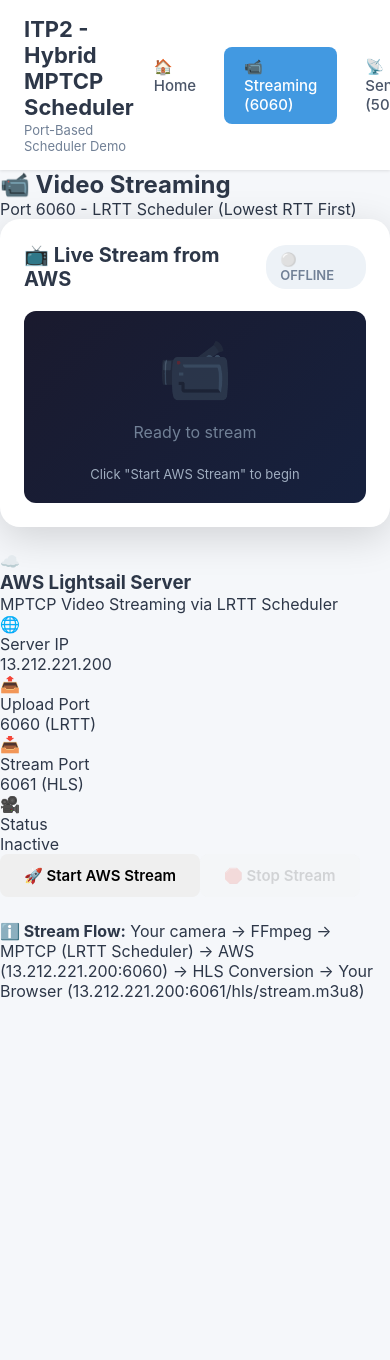
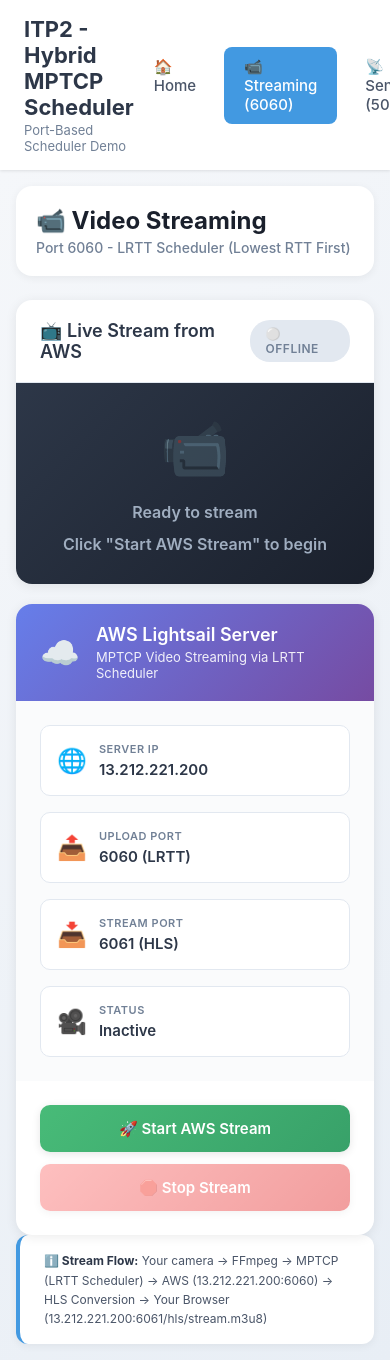
Before and after one commit to vigneshNagamuthu/Multi-RAT-Web-Application, a React (Create React App) app in the folder frontend/: page /streaming in a window 390 px wide. Shown: the top 1360 px of the page. Before the commit the page ends 1001 px from the top, so only its background shows below. Built offline with nearby package versions, Linux system fonts and the light colour scheme; no server answers.

Commit message:
Cleaner design for video stream page

```diff
--- a/frontend/src/pages/StreamingPage.css
+++ b/frontend/src/pages/StreamingPage.css
@@ -1,68 +1,115 @@
-/* ... keep all previous CSS ... */
+/* Streaming Page Container */
+.streaming-page {
+  min-height: 100vh;
+  background: linear-gradient(135deg, #f5f7fa 0%, #e8eef5 100%);
+  padding: 24px;
+}
+
+.streaming-container {
+  max-width: 1400px;
+  margin: 0 auto;
+}
+
+/* Page Header */
+.page-header {
+  background: white;
+  border-radius: 16px;
+  padding: 24px 32px;
+  margin-bottom: 24px;
+  box-shadow: 0 2px 8px rgba(0, 0, 0, 0.06);
+  animation: fadeInDown 0.5s ease;
+}
+
+.header-content {
+  display: flex;
+  justify-content: space-between;
+  align-items: center;
+}
+
+.header-left h2 {
+  font-size: 28px;
+  font-weight: 700;
+  color: #1a202c;
+  margin: 0 0 4px 0;
+}
+
+.header-left p {
+  font-size: 14px;
+  color: #718096;
+  margin: 0;
+  font-weight: 500;
+}
 
 /* Content Grid - Full Layout */
 .content-grid-full {
   display: grid;
-  grid-template-columns: 1fr 400px;
-  gap: 32px;
-  margin-bottom: 24px;
-  animation: fadeInUp 0.6s ease 0.2s both;
+  grid-template-columns: 1fr;
+  gap: 24px;
+  animation: fadeInUp 0.6s ease;
 }
 
 .video-section {
   display: flex;
   flex-direction: column;
-  gap: 24px;
-}
-
-.metrics-section {
-  display: flex;
-  flex-direction: column;
+  gap: 20px;
 }
 
 /* Video Card */
 .video-card {
   background: white;
-  border-radius: 20px;
-  padding: 24px;
-  box-shadow: 0 10px 40px rgba(0, 0, 0, 0.15);
+  border-radius: 16px;
+  padding: 0;
+  box-shadow: 0 2px 12px rgba(0, 0, 0, 0.08);
+  overflow: hidden;
+  transition: box-shadow 0.3s ease;
+}
+
+.video-card:hover {
+  box-shadow: 0 4px 20px rgba(0, 0, 0, 0.12);
 }
 
 .video-header {
   display: flex;
   justify-content: space-between;
   align-items: center;
-  margin-bottom: 20px;
+  padding: 20px 24px;
+  border-bottom: 1px solid #e2e8f0;
 }
 
 .video-header h3 {
-  font-size: 20px;
-  font-weight: 700;
+  font-size: 18px;
+  font-weight: 600;
   color: #2d3748;
+  margin: 0;
 }
 
 .video-status-badge {
-  padding: 6px 14px;
+  padding: 6px 16px;
   border-radius: 20px;
-  font-size: 13px;
+  font-size: 12px;
   font-weight: 600;
+  letter-spacing: 0.5px;
 }
 
 .video-status-badge.live {
-  background: linear-gradient(135deg, #fed7d7, #fc8181);
-  color: #742a2a;
+  background: #fed7d7;
+  color: #c53030;
   animation: pulse 2s infinite;
 }
 
+.video-status-badge.loading {
+  background: #fef3c7;
+  color: #92400e;
+}
+
 .video-status-badge.offline {
-  background: #edf2f7;
+  background: #e2e8f0;
   color: #718096;
 }
 
 /* Video Container */
 .video-container {
   background: #000;
-  border-radius: 12px;
   aspect-ratio: 16 / 9;
   overflow: hidden;
   position: relative;
@@ -76,171 +123,367 @@
   display: block;
 }
 
-.video-placeholder,
 .video-placeholder-offline {
   width: 100%;
   height: 100%;
   display: flex;
+  flex-direction: column;
   align-items: center;
   justify-content: center;
-  background: linear-gradient(135deg, #1a1a2e 0%, #16213e 100%);
-}
-
-.placeholder-content {
-  text-align: center;
-  color: white;
-  padding: 40px;
-}
-
-.streaming-animation {
-  position: relative;
-  width: 120px;
-  height: 120px;
-  margin: 0 auto 30px;
-}
-
-.pulse-circle {
-  position: absolute;
-  top: 50%;
-  left: 50%;
-  transform: translate(-50%, -50%);
-  width: 40px;
-  height: 40px;
-  border: 3px solid #48bb78;
-  border-radius: 50%;
-  animation: pulse-animation 2s ease-out infinite;
-}
-
-.pulse-circle.delay-1 {
-  animation-delay: 0.5s;
-}
-
-.pulse-circle.delay-2 {
-  animation-delay: 1s;
-}
-
-@keyframes pulse-animation {
-  0% {
-    width: 40px;
-    height: 40px;
-    opacity: 1;
-  }
-  100% {
-    width: 120px;
-    height: 120px;
-    opacity: 0;
-  }
-}
-
-.placeholder-content h4 {
-  font-size: 24px;
-  margin-bottom: 12px;
-  color: #fff;
-}
-
-.placeholder-content p {
-  font-size: 16px;
-  color: #a0aec0;
-  margin-bottom: 24px;
-}
-
-.stream-path {
-  display: flex;
-  align-items: center;
-  justify-content: center;
+  background: linear-gradient(135deg, #2d3748 0%, #1a202c 100%);
   gap: 12px;
-  margin: 24px 0;
-  padding: 16px;
-  background: rgba(255, 255, 255, 0.05);
-  border-radius: 8px;
-  flex-wrap: wrap;
-}
-
-.path-item {
-  padding: 8px 16px;
-  background: rgba(102, 126, 234, 0.2);
-  border-radius: 6px;
-  font-size: 13px;
-  font-weight: 600;
-  color: #90cdf4;
-}
-
-.path-arrow {
-  font-size: 20px;
-  color: #667eea;
-}
-
-.view-instructions {
-  margin-top: 24px;
-  padding: 20px;
-  background: rgba(237, 137, 54, 0.1);
-  border: 2px solid rgba(237, 137, 54, 0.3);
-  border-radius: 8px;
-  text-align: left;
-}
-
-.view-instructions strong {
-  color: #fbd38d;
-}
-
-.view-instructions code {
-  display: block;
-  background: rgba(0, 0, 0, 0.3);
-  padding: 12px;
-  border-radius: 6px;
-  font-family: 'Monaco', 'Courier New', monospace;
-  font-size: 14px;
-  color: #68d391;
-  margin: 12px 0;
-  word-break: break-all;
-}
-
-.instruction-note {
-  font-size: 13px;
-  color: #cbd5e0;
-  margin-top: 12px;
-}
-
-.instruction-note code {
-  display: inline;
-  padding: 2px 6px;
-  background: rgba(0, 0, 0, 0.3);
-  border-radius: 4px;
-  color: #68d391;
-}
-
-.video-placeholder-offline {
-  flex-direction: column;
-  gap: 16px;
   color: #718096;
 }
 
 .offline-icon {
-  font-size: 60px;
-  opacity: 0.3;
+  font-size: 56px;
+  opacity: 0.4;
+  margin-bottom: 8px;
+}
+
+.video-placeholder-offline p {
+  margin: 0;
+  font-size: 16px;
+  font-weight: 600;
+  color: #a0aec0;
+}
+
+.offline-subtext {
+  font-size: 13px;
+  color: #718096;
+  margin-top: 4px;
+}
+
+/* Video Loading Overlay */
+.video-loading-overlay {
+  position: absolute;
+  top: 0;
+  left: 0;
+  right: 0;
+  bottom: 0;
+  background: rgba(0, 0, 0, 0.85);
+  display: flex;
+  flex-direction: column;
+  align-items: center;
+  justify-content: center;
+  gap: 16px;
+  z-index: 10;
+}
+
+.loading-spinner {
+  width: 48px;
+  height: 48px;
+  border: 4px solid rgba(255, 255, 255, 0.1);
+  border-top-color: #4299e1;
+  border-radius: 50%;
+  animation: spin 1s linear infinite;
+}
+
+@keyframes spin {
+  to { transform: rotate(360deg); }
+}
+
+.video-loading-overlay p {
+  color: #e2e8f0;
+  font-size: 15px;
+  font-weight: 500;
+  margin: 0;
+}
+
+.loading-subtext {
+  font-size: 13px;
+  color: #a0aec0;
+}
+
+/* Video Error Overlay */
+.video-error-overlay {
+  position: absolute;
+  top: 0;
+  left: 0;
+  right: 0;
+  bottom: 0;
+  background: rgba(0, 0, 0, 0.9);
+  display: flex;
+  flex-direction: column;
+  align-items: center;
+  justify-content: center;
+  gap: 16px;
+  z-index: 10;
+  padding: 24px;
+}
+
+.error-icon {
+  font-size: 48px;
+}
+
+.video-error-overlay p {
+  color: #fed7d7;
+  font-size: 15px;
+  text-align: center;
+  margin: 0;
+  max-width: 400px;
+}
+
+.retry-btn {
+  margin-top: 8px;
+  padding: 10px 24px;
+  background: #4299e1;
+  color: white;
+  border: none;
+  border-radius: 8px;
+  font-size: 14px;
+  font-weight: 600;
+  cursor: pointer;
+  transition: all 0.2s ease;
+}
+
+.retry-btn:hover {
+  background: #3182ce;
+  transform: translateY(-1px);
+}
+
+/* Video Info Badges */
+.video-info {
+  padding: 16px 24px;
+  background: #f7fafc;
+  border-top: 1px solid #e2e8f0;
+  display: flex;
+  gap: 12px;
+  flex-wrap: wrap;
+}
+
+.info-badge {
+  padding: 6px 12px;
+  background: white;
+  border: 1px solid #e2e8f0;
+  border-radius: 6px;
+  font-size: 12px;
+  font-weight: 600;
+  color: #4a5568;
+}
+
+/* AWS Control Card */
+.aws-control-card {
+  background: white;
+  border-radius: 16px;
+  box-shadow: 0 2px 12px rgba(0, 0, 0, 0.08);
+  overflow: hidden;
+  transition: box-shadow 0.3s ease;
+}
+
+.aws-control-card:hover {
+  box-shadow: 0 4px 20px rgba(0, 0, 0, 0.12);
+}
+
+.card-header {
+  padding: 20px 24px;
+  background: linear-gradient(135deg, #667eea 0%, #764ba2 100%);
+  color: white;
+}
+
+.header-icon-section {
+  display: flex;
+  align-items: center;
+  gap: 16px;
+}
+
+.header-icon {
+  font-size: 32px;
+}
+
+.card-title {
+  font-size: 18px;
+  font-weight: 600;
+  margin: 0 0 4px 0;
+}
+
+.card-subtitle {
+  font-size: 13px;
+  opacity: 0.9;
+  margin: 0;
+}
+
+/* Server Info Grid */
+.server-info-grid {
+  display: grid;
+  grid-template-columns: repeat(2, 1fr);
+  gap: 16px;
+  padding: 24px;
+  background: #fafbfc;
+}
+
+.info-item {
+  display: flex;
+  align-items: center;
+  gap: 12px;
+  padding: 16px;
+  background: white;
+  border-radius: 10px;
+  border: 1px solid #e2e8f0;
+}
+
+.info-icon {
+  font-size: 24px;
+  flex-shrink: 0;
+}
+
+.info-label {
+  font-size: 11px;
+  color: #718096;
+  font-weight: 600;
+  text-transform: uppercase;
+  letter-spacing: 0.5px;
+  margin-bottom: 4px;
+}
+
+.info-value {
+  font-size: 15px;
+  color: #2d3748;
+  font-weight: 600;
+}
+
+/* Stream Controls */
+.stream-controls {
+  display: grid;
+  grid-template-columns: 1fr 1fr;
+  gap: 12px;
+  padding: 24px;
+}
+
+.btn-stream-start,
+.btn-stream-stop {
+  padding: 14px 24px;
+  border: none;
+  border-radius: 10px;
+  font-size: 15px;
+  font-weight: 600;
+  cursor: pointer;
+  transition: all 0.2s ease;
+  box-shadow: 0 2px 8px rgba(0, 0, 0, 0.1);
+}
+
+.btn-stream-start {
+  background: linear-gradient(135deg, #48bb78 0%, #38a169 100%);
+  color: white;
+}
+
+.btn-stream-start:hover:not(:disabled) {
+  transform: translateY(-2px);
+  box-shadow: 0 4px 12px rgba(72, 187, 120, 0.3);
+}
+
+.btn-stream-stop {
+  background: linear-gradient(135deg, #fc8181 0%, #e53e3e 100%);
+  color: white;
+}
+
+.btn-stream-stop:hover:not(:disabled) {
+  transform: translateY(-2px);
+  box-shadow: 0 4px 12px rgba(245, 101, 101, 0.3);
+}
+
+.btn-stream-start:disabled,
+.btn-stream-stop:disabled {
+  opacity: 0.5;
+  cursor: not-allowed;
+  transform: none !important;
+}
+
+/* Streaming Notice */
+.streaming-notice {
+  display: flex;
+  align-items: center;
+  gap: 12px;
+  padding: 16px 24px;
+  background: #f0fff4;
+  border-top: 1px solid #c6f6d5;
+  font-size: 13px;
+  color: #22543d;
+  font-weight: 600;
+}
+
+.notice-pulse {
+  width: 8px;
+  height: 8px;
+  background: #48bb78;
+  border-radius: 50%;
+  animation: pulse 2s infinite;
+}
+
+@keyframes pulse {
+  0%, 100% {
+    opacity: 1;
+    box-shadow: 0 0 0 0 rgba(72, 187, 120, 0.7);
+  }
+  50% {
+    opacity: 0.7;
+    box-shadow: 0 0 0 8px rgba(72, 187, 120, 0);
+  }
+}
+
+/* Info Banner */
+.info-banner {
+  background: white;
+  border-radius: 12px;
+  padding: 16px 24px;
+  font-size: 13px;
+  color: #4a5568;
+  border-left: 4px solid #4299e1;
+  box-shadow: 0 2px 8px rgba(0, 0, 0, 0.06);
+  line-height: 1.6;
+}
+
+.info-banner strong {
+  color: #2d3748;
+  font-weight: 700;
+}
+
+/* Animations */
+@keyframes fadeInDown {
+  from {
+    opacity: 0;
+    transform: translateY(-20px);
+  }
+  to {
+    opacity: 1;
+    transform: translateY(0);
+  }
+}
+
+@keyframes fadeInUp {
+  from {
+    opacity: 0;
+    transform: translateY(20px);
+  }
+  to {
+    opacity: 1;
+    transform: translateY(0);
+  }
 }
 
 /* Responsive */
-@media (max-width: 1200px) {
-  .content-grid-full {
+@media (max-width: 768px) {
+  .streaming-page {
+    padding: 16px;
+  }
+
+  .page-header {
+    padding: 20px;
+  }
+
+  .header-left h2 {
+    font-size: 24px;
+  }
+
+  .server-info-grid {
     grid-template-columns: 1fr;
   }
+
+  .stream-controls {
+    grid-template-columns: 1fr;
+  }
+
+  .info-banner {
+    font-size: 12px;
+  }
 }
-
-/* Additional Loading States */
-.video-status-badge.loading {
-  background: linear-gradient(135deg, #fef3c7, #fbbf24);
-  color: #78350f;
-  animation: pulse 2s infinite;
-}
-
-.loading-subtext,
-.offline-subtext {
-  font-size: 13px;
-  color: #a0aec0;
-  margin-top: 8px;
-}
-
-.video-loading-overlay p {
-  margin: 8px 0;
-}
```
